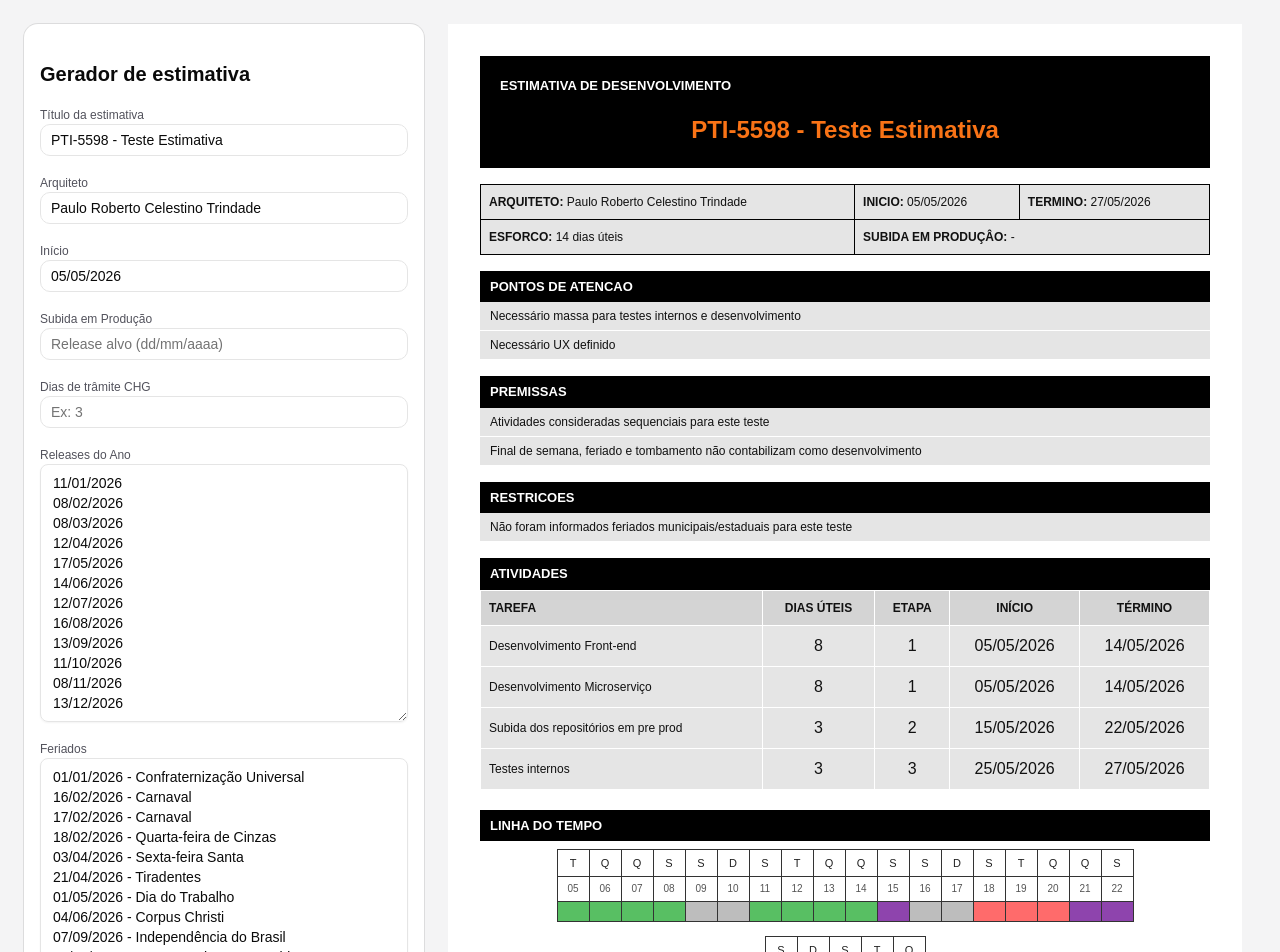
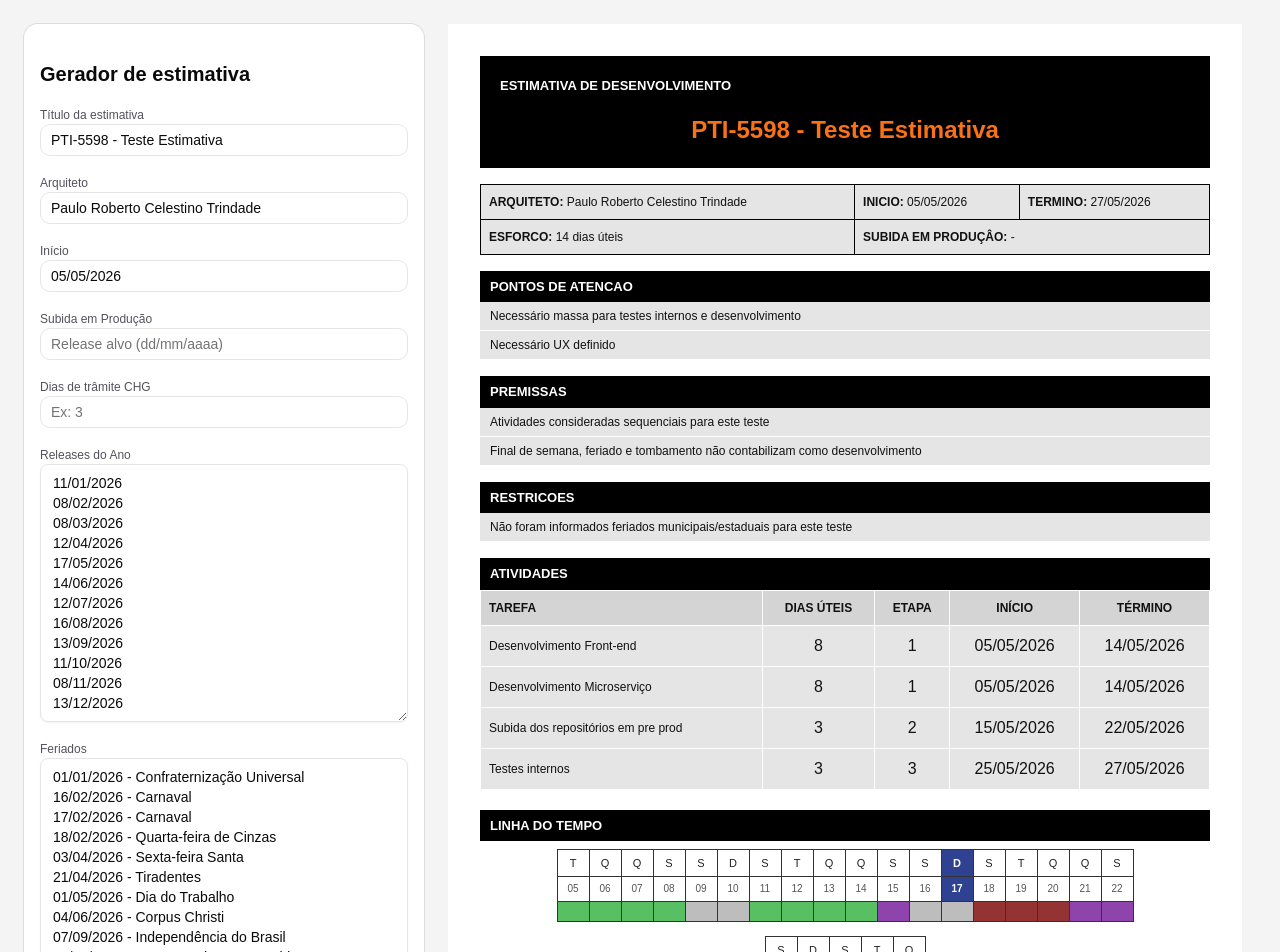
Before and after one commit to PauloRCTrindade/estimativa-pdf, a React (Vite) app: page / in a window 1280 px wide. Shown: the top 952 px of the page. Built offline with nearby package versions, Linux system fonts and the light colour scheme.

Commit message:
feat:rekease day

```diff
--- a/src/App.tsx
+++ b/src/App.tsx
@@ -8,7 +8,7 @@ import { Textarea } from "@/components/ui/textarea";
 import html2canvas from "html2canvas";
 import jsPDF from "jspdf";
 import { COLORS } from './styles'
-import {  HISTORY_KEY, STORAGE_KEY,  } from './data'
+import { HISTORY_KEY, STORAGE_KEY, } from './data'
 import { PdfPreview } from "./components/pdf-preview";
 import {
   addDays,
@@ -32,7 +32,8 @@ import {
   normalizeAtividades,
   runSelfTests,
   sanitizeFileName,
-  defaultForm
+  defaultForm,
+  isReleaseDay
 } from './utils'
 import { TimeLine } from "./components/time-line";
 
@@ -188,6 +189,7 @@ export default function GeradorEstimativaPDF() {
         date: new Date(current),
         tipo,
         color,
+        isReleaseDay: isReleaseDay(current, releases),
         isEsteiraPreProd: isEsteiraPreProdDay(current, esteiraPreProdRanges),
         isChg: chgDates.some((d) => isSameDay(d, current)),
       });
--- a/src/components/pdf-preview/index.tsx
+++ b/src/components/pdf-preview/index.tsx
@@ -1,9 +1,9 @@
 import { Section } from '../section'
 import { Legend } from '../legend'
 import { pdfStyles } from '../../styles'
-import { formatBR,getTimelineBorder, } from '../../utils'
+import { formatBR, getTimelineBorder, } from '../../utils'
 import { weekLabels } from '../../data'
-import {COLORS} from '../../styles'
+import { COLORS } from '../../styles'
 export function PdfPreview({ form, totalDias, calculo, timelineRows }) {
   return (
     <div id="pdf-area" style={pdfStyles.page}>
@@ -61,12 +61,24 @@ export function PdfPreview({ form, totalDias, calculo, timelineRows }) {
             <tbody>
               <tr>
                 {row.map((day, index) => (
-                  <td key={`week-${rowIndex}-${index}`} style={pdfStyles.timelineCell}>{weekLabels[day.date.getDay()]}</td>
+                  <td key={`week-${rowIndex}-${index}`} style={{
+                    ...pdfStyles.timelineCell,
+                    backgroundColor: day.isReleaseDay ? COLORS.releaseDay : COLORS.white,
+                    color: day.isReleaseDay ? COLORS.white : pdfStyles.timelineCell.color,
+                    fontWeight: day.isReleaseDay ? 700 : pdfStyles.timelineCell.fontWeight,
+                  }}>{weekLabels[day.date.getDay()]}</td>
                 ))}
               </tr>
               <tr>
                 {row.map((day, index) => (
-                  <td key={`day-${rowIndex}-${index}`} style={pdfStyles.timelineWeekCell}>{String(day.date.getDate()).padStart(2, "0")}</td>
+                  <td key={`day-${rowIndex}-${index}`} style={{
+                    ...pdfStyles.timelineWeekCell,
+                    backgroundColor: day.isReleaseDay ? COLORS.releaseDay : COLORS.white,
+                    color: day.isReleaseDay ? COLORS.white : pdfStyles.timelineWeekCell.color,
+                    fontWeight: day.isReleaseDay ? 700 : pdfStyles.timelineWeekCell.fontWeight,
+                  }}>
+                    {String(day.date.getDate()).padStart(2, "0")}
+                  </td>
                 ))}
               </tr>
               <tr>
@@ -97,7 +109,7 @@ export function PdfPreview({ form, totalDias, calculo, timelineRows }) {
         <Legend color={COLORS.blocked} label="Projeto Impactado" />
         <Legend color={COLORS.esteiraPreProd} label="Esteira Pre Prod" type="border" />
         <Legend color={COLORS.chg} label="Trâmite CHG" type="border" />
-        <Legend color={COLORS.releaseTarget} label="Subida em Produção" />
+        <Legend color={COLORS.releaseDay} label="Domingo da release" />
       </div>
     </div>
 
--- a/src/components/time-line/index.tsx
+++ b/src/components/time-line/index.tsx
@@ -2,7 +2,7 @@ import { Legend } from '../legend'
 import { pdfStyles } from '../../styles'
 import { weekLabels } from '../../data'
 import { COLORS } from '../../styles'
-export function TimeLine({ form,timelineRows }) {
+export function TimeLine({ form, timelineRows }) {
   return (
     <div
       id="calendar-area"
@@ -29,14 +29,24 @@ export function TimeLine({ form,timelineRows }) {
             <tbody>
               <tr>
                 {row.map((day, index) => (
-                  <td key={`cal-week-${rowIndex}-${index}`} style={pdfStyles.timelineCell}>
+                  <td key={`cal-week-${rowIndex}-${index}`} style={{
+                    ...pdfStyles.timelineCell,
+                    backgroundColor: day.isReleaseDay ? COLORS.releaseDay : COLORS.white,
+                    color: day.isReleaseDay ? COLORS.white : pdfStyles.timelineCell.color,
+                    fontWeight: day.isReleaseDay ? 700 : pdfStyles.timelineCell.fontWeight,
+                  }}>
                     {weekLabels[day.date.getDay()]}
                   </td>
                 ))}
               </tr>
               <tr>
                 {row.map((day, index) => (
-                  <td key={`cal-day-${rowIndex}-${index}`} style={pdfStyles.timelineWeekCell}>
+                  <td key={`cal-day-${rowIndex}-${index}`} style={{
+                    ...pdfStyles.timelineWeekCell,
+                    backgroundColor: day.isReleaseDay ? COLORS.releaseDay : COLORS.white,
+                    color: day.isReleaseDay ? COLORS.white : pdfStyles.timelineWeekCell.color,
+                    fontWeight: day.isReleaseDay ? 700 : pdfStyles.timelineWeekCell.fontWeight,
+                  }}>
                     {String(day.date.getDate()).padStart(2, "0")}
                   </td>
                 ))}
@@ -74,6 +84,7 @@ export function TimeLine({ form,timelineRows }) {
         <Legend color={COLORS.esteiraPreProd} label="Esteira Pre Prod" type="border" />
         <Legend color={COLORS.chg} label="Trâmite CHG" type="border" />
         <Legend color={COLORS.releaseTarget} label="Subida em Produção" />
+        <Legend color={COLORS.releaseDay} label="Domingo da release" />
       </div>
     </div>
 
--- a/src/styles/index.ts
+++ b/src/styles/index.ts
@@ -5,7 +5,7 @@ export const COLORS = {
   subida: "#8e44ad",
   testes: "#4a90e2",
   weekend: "#bdbdbd",
-  postRelease: "#ff6b6b",
+  postRelease: "#943333",
   holiday: "#d32f2f",
   black: "#000000",
   white: "#ffffff",
@@ -17,6 +17,7 @@ export const COLORS = {
   esteiraPreProd: "#f59e0b",
   chg: "#00bcd4",
   releaseTarget: "#00bcd4",
+  releaseDay: "#2f4292",
 };
 export const pdfStyles: PdfStyles = {
   page: {
--- a/src/utils/index.ts
+++ b/src/utils/index.ts
@@ -66,6 +66,12 @@ export function isHoliday(date, holidays) {
   return holidays.some((holiday) => {
     const holidayDate = parseDateBR(holiday);
     return isValidDate(holidayDate) && sameDateBR(date, holidayDate);
+  });
+}
+export function isReleaseDay(date, releases = []) {
+  return releases.some((release) => {
+    const releaseDate = parseDateBR(release);
+    return isValidDate(releaseDate) && isSameDay(date, releaseDate);
   });
 }
 export function isBlockedDay(date, blockedDays = []) {
```
